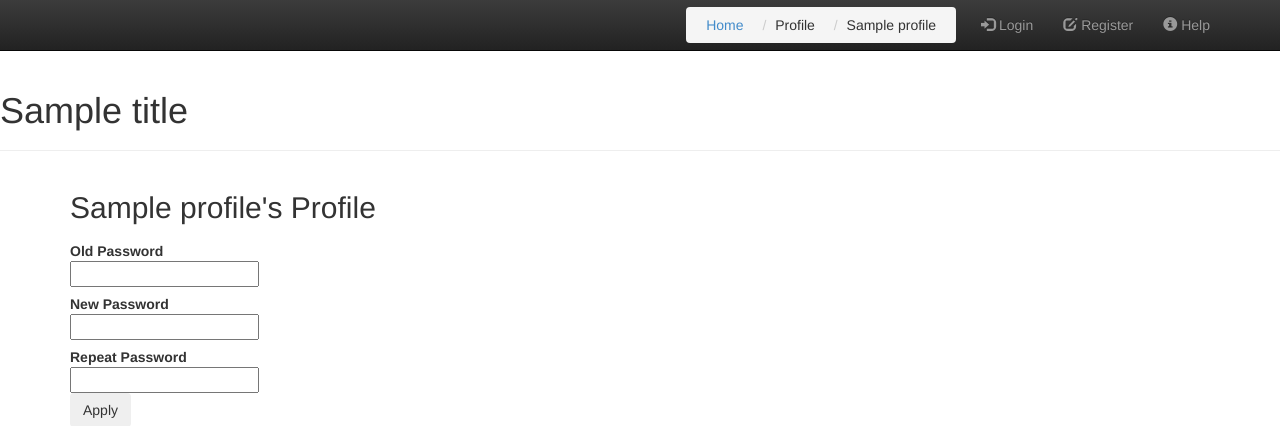
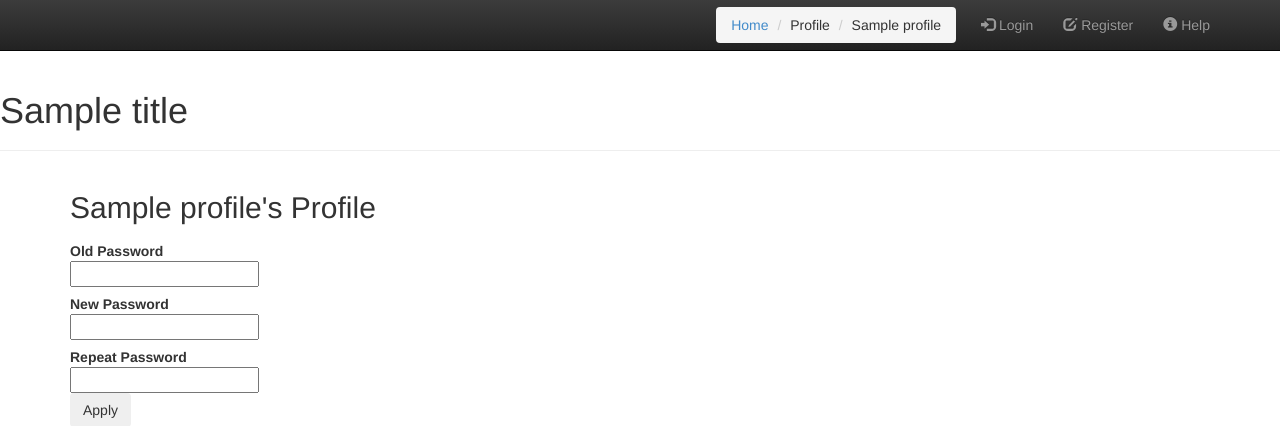
Before and after one commit to lu-zero/plaid, a Flask app: template app/templates/profile.html in a window 1280 px wide. Shown: the top 426 px of the page. Run offline with Flask 2, Linux system fonts and the light colour scheme; tables that the repository leaves empty hold one stand-in row (values such as "Sample post"); the template is opened without the code that fills it: values that come from a table or form of the project are taken from there, most other values are stand-ins (such as "Sample title", 1, 10 or a date in 2020); parts of the project's set-up code (start-up, migrations or seed data) failed here and were passed over; some libraries are stand-ins or nearby versions.

Commit message:
breadcrumb: Remove spurious class
.breadcrumb is enough.

```diff
--- a/app/templates/base.html
+++ b/app/templates/base.html
@@ -13,7 +13,7 @@
         <nav class="navbar navbar-inverse navbar-static-top" role="navigation">
             <div class="container">
                 <ul class="nav navbar-nav navbar-right">
-                    <ol class="breadcrumb list-inline">
+                    <ol class="breadcrumb">
                         <li><a href="{{ url_for('index') }}">Home</a></li>
                         {% block breadcrumb %}
                         {% endblock %}
```
